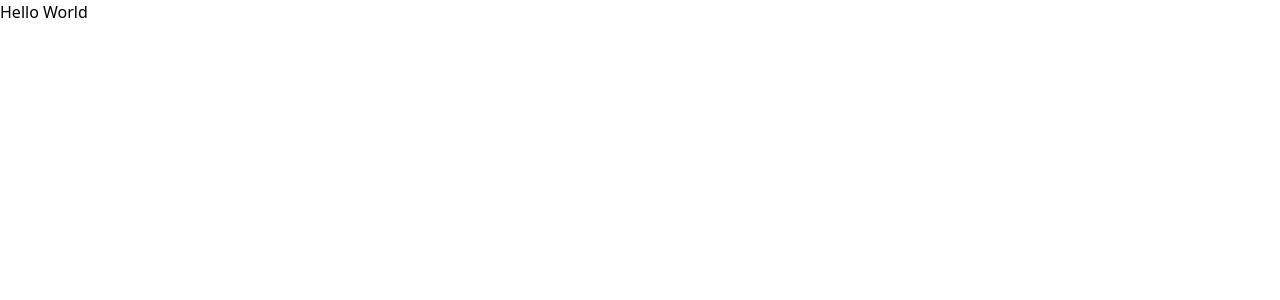
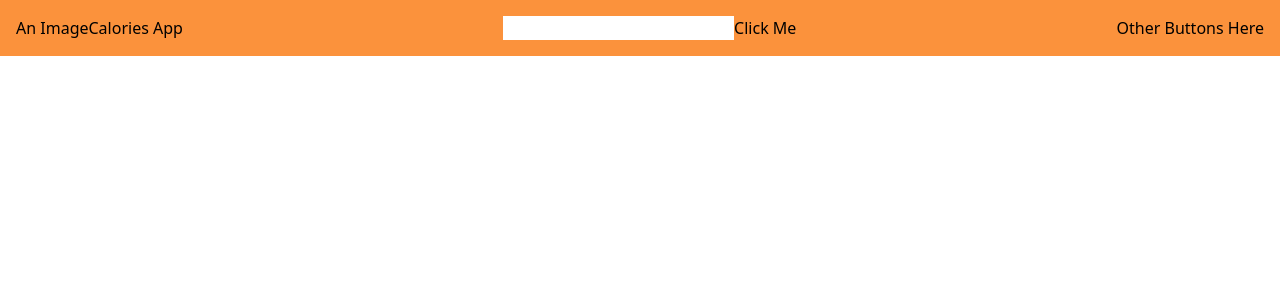
Before and after one commit to EduardoJRP/NutriTrack, a Next.js app: page / in a window 1280 px wide. Shown: the top 300 px of the page. Built offline with nearby package versions, Linux system fonts and the light colour scheme.

Commit message:
feature: adding navBar to project

```diff
--- /dev/null
+++ b/app/components/NavBar.tsx
@@ -0,0 +1,21 @@
+import React from 'react';
+
+const NavBar = () => {
+  return (
+    <div className="flex flex-row bg-orange-400 place-content-between p-4 ">
+      <div className='flex flex-row'>
+        <div>An Image</div>
+        <h1 className="place-self-start">Calories App</h1>
+      </div>
+      <div className="">
+        <input />
+        <button>Click Me</button>
+      </div>
+      <div>
+        <div>Other Buttons Here</div>
+      </div>
+    </div>
+  );
+};
+
+export default NavBar;
--- a/app/page.tsx
+++ b/app/page.tsx
@@ -1,7 +1,12 @@
+'use client';
+
+import React from 'react';
+import NavBar from './components/NavBar';
+
 export default function Home() {
   return (
     <div>
-      Hello World
+      <NavBar />
     </div>
   );
 }
```
Also changed, not shown: 1 other file (tests, documents, lock files or other folders).
